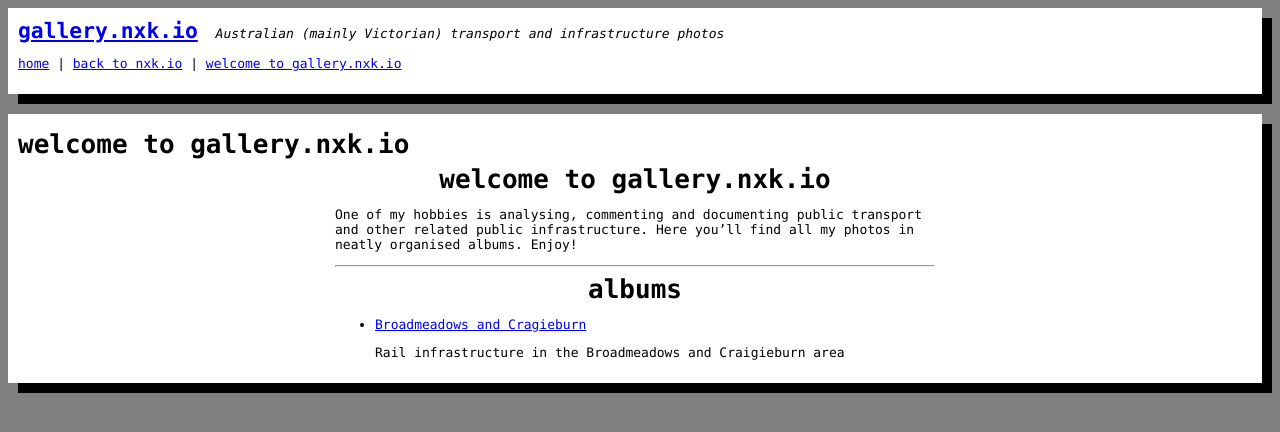
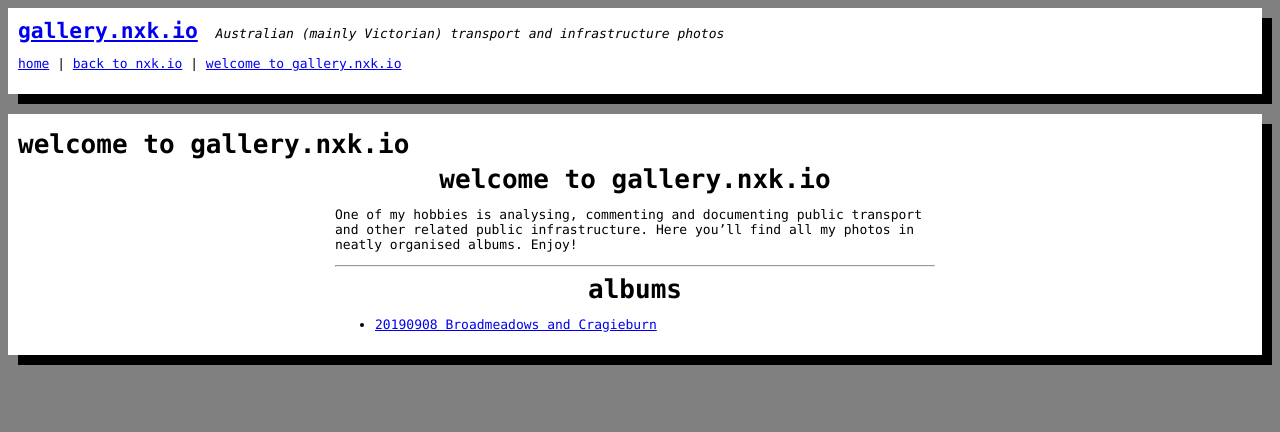
Before and after one commit to nvella/gallery.nxk.io, a Jekyll site: the page built from index.md, in a window 1280 px wide. Shown: the top 432 px of the page. Built offline with Jekyll 4.4.1, drawn with Linux system fonts in a browser that asks for light colours; our own code applies the rules of GitHub Pages for plain Markdown files.

Commit message:
albums and photos

```diff
--- a/_albums/4f8f6f21-b0b9-49cf-942f-0e21ea858872.md
+++ /dev/null
@@ -1,10 +0,0 @@
----
-id: 4f8f6f21-b0b9-49cf-942f-0e21ea858872
-title: Broadmeadows and Cragieburn
-layout: album
-photos:
-- filename:
-  title: Broadmeadows platform 3 sign showing viclink branding
----
-
-Rail infrastructure in the Broadmeadows and Craigieburn area
--- a/_config.yml
+++ b/_config.yml
@@ -39,3 +39,5 @@ plugins:
 collections:
   albums:
     output: true
+  photos:
+    output: true
--- a/_layouts/home.html
+++ b/_layouts/home.html
@@ -9,7 +9,7 @@ layout: default
 
   <div class="centre-block">
     {{ content }}
-
+    {{ page.photo_id }}
     <hr/>
     <h1>Albums</h1>
     <ul>
--- a/_sass/mobile.scss
+++ b/_sass/mobile.scss
@@ -7,6 +7,7 @@
     .centre-block {
         width: 100% !important;
     }
+
 
     .container {
         width: 100%;
--- a/_sass/theme.scss
+++ b/_sass/theme.scss
@@ -13,6 +13,15 @@ img {
     max-width:100%;
     width: auto;
     height: auto;
+}
+
+.photo > .centre-block > img {
+    margin-top: 10px;
+    margin-bottom: 10px;
+}
+
+.photo > .centre-block {
+    width: 800px;
 }
 
 .centre-block {
@@ -122,4 +131,13 @@ h1, h2, h3, h4, h5, h6 {
     margin: 0;
 }
 
+.album > .thumbs {
+
+}
+
+.album > .thumbs > a {
+    display: inline-block;
+    width: 25%;
+}
+
 @import "mobile";
```
Also changed, not shown: _albums/281a54ba74a943b0bc661001acd2af3e.md (added, +8 -0 lines), _layouts/album.html (+15 -6 lines), _layouts/photo.html (added, +37 -0 lines), _photos/42c61b62f9114015aa0f5e5b9e3bb503.md (added, +13 -0 lines), _photos/5c1060bf4c2547b086ba507c7432d360.md (added, +13 -0 lines), _scripts/generate_albums.rb (+44 -15 lines).
